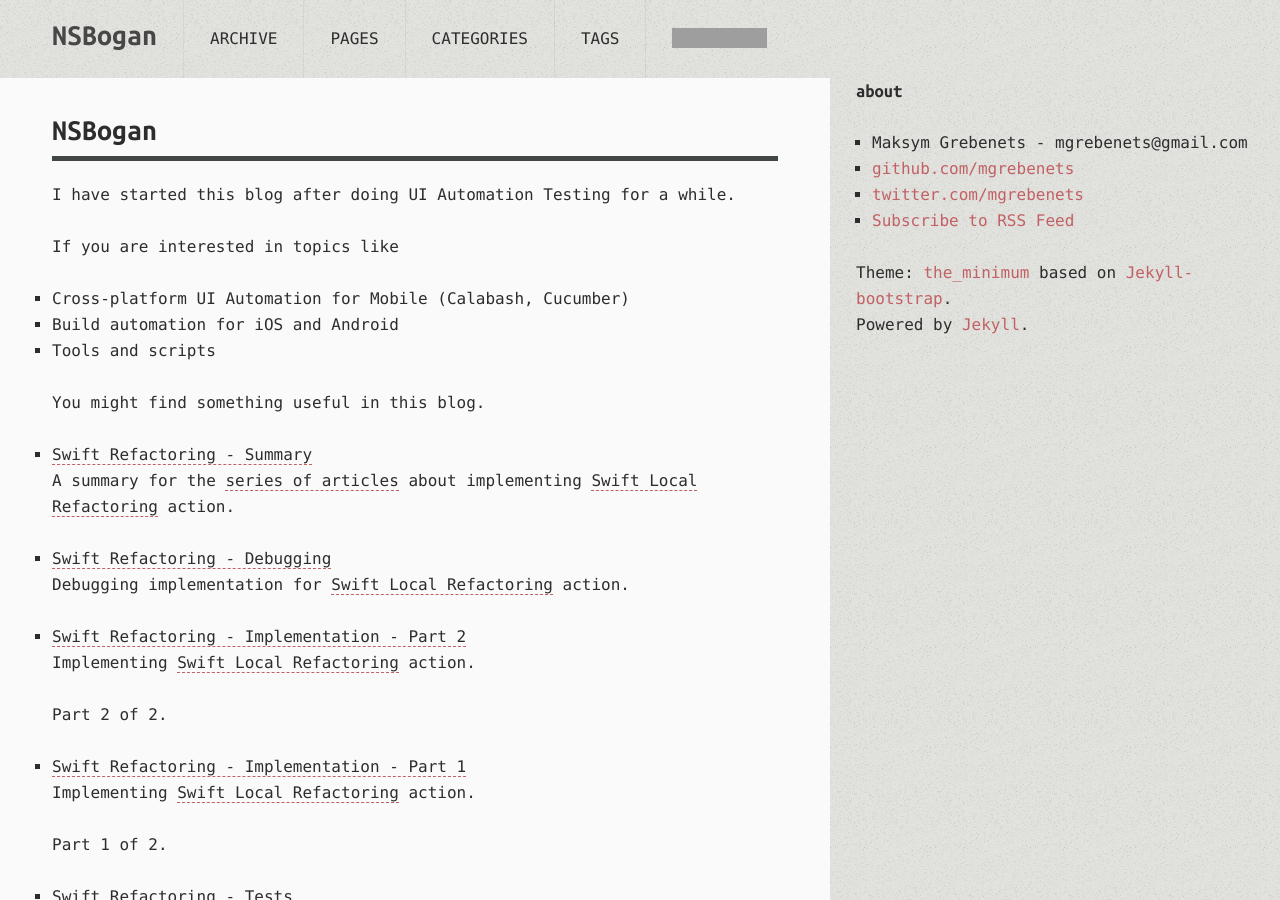
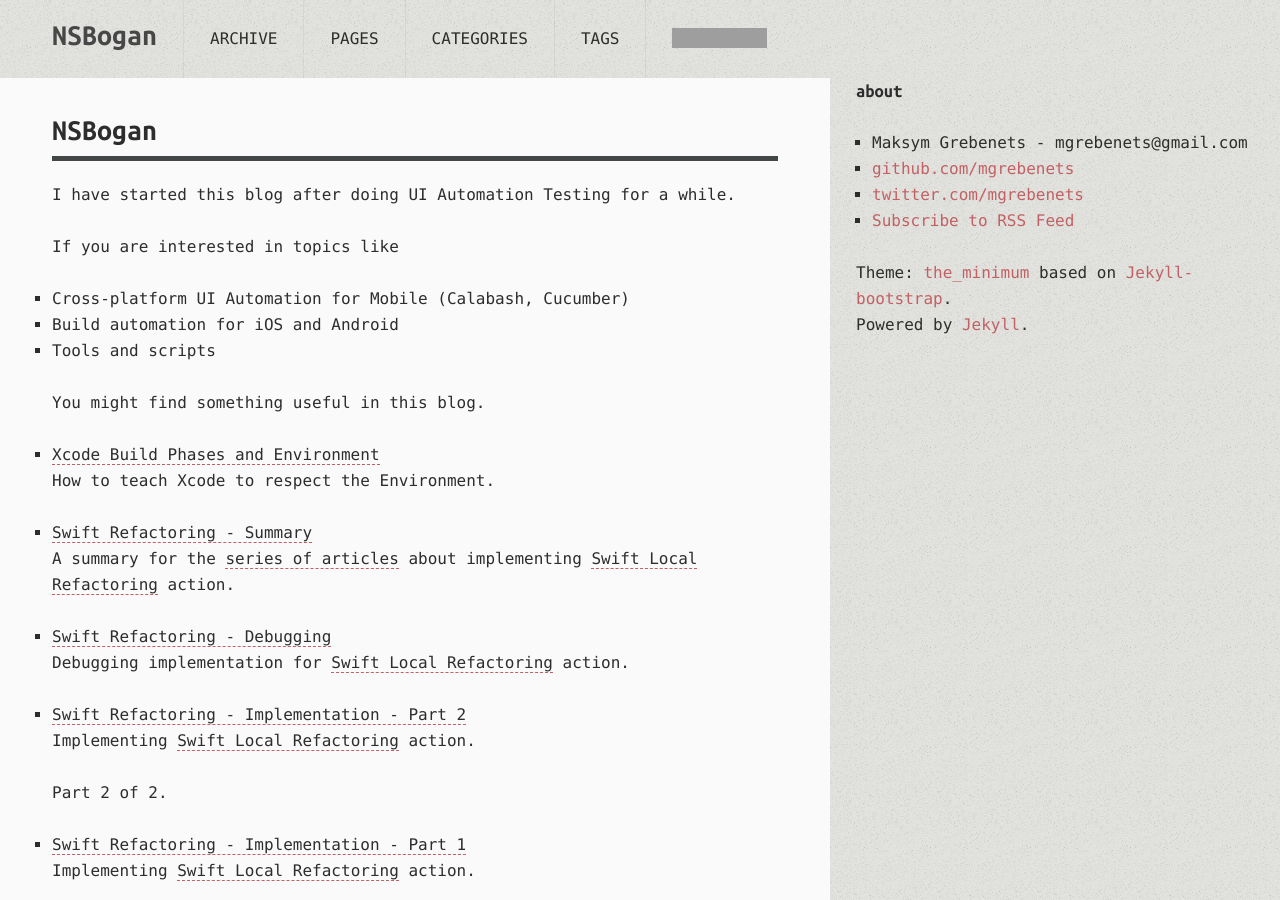
Before and after one commit to mgrebenets/mgrebenets.github.io, a Jekyll site: the page built from index.md, in a window 1280 px wide and 900 px high. Built offline with Jekyll 4.4.1, drawn with Linux system fonts in a browser that asks for light colours; comment, search, counter and statistics services are not loaded; some of the changed lines change nothing that is shown; grey boxes are pictures that could not be loaded.

Commit message:
Add xcode build phases article

````diff
--- /dev/null
+++ b/_posts/2019-04-04-xcode-build-phases-and-environment.md
@@ -0,0 +1,128 @@
+---
+layout: post
+title: "Xcode Build Phases and Environment"
+description: "Xcode Build Phases and Environment"
+category: Xcode
+tags: [xcode, apple, ci, cli, scripts]
+---
+{% include JB/setup %}
+
+How to teach Xcode to respect the Environment.
+
+<!--more-->
+
+If you've ever done iOS development you've surely used [Xcode Build Phases](https://help.apple.com/xcode/mac/10.2/#/dev50bab713d). One of the tasks that a build phase can perform is [running a shell script](https://help.apple.com/xcode/mac/10.2/#/devc8c930575), and that's where you can face one peculiar problem...
+
+# The Problem
+
+The problem is that shell scripts ran in Xcode build phases **do not** source the user shell profile.
+
+Try to put the following in your shell profiles`~/.profile`:
+
+```shell
+# In ~/.profile
+echo "Loading ~/.profile"
+
+# In ~/.bash_profile
+echo "Loading ~/.bash_profile"
+
+# In ~/.bashrc
+echo "Loading ~/.bashrc"
+```
+
+Then run the build phase by building Xcode project.
+
+![Build Phase]({{ site.url }}/assets/images/build-phases-env/build-phase.png)
+
+None of the messages from shell profiles will show up.
+
+The reason is that a shell ran from Xcode build phase is [non-interactive shell](https://www.vanimpe.eu/2014/01/18/different-shell-types-interactive-non-interactive-login/).
+
+It is not actually not a bug, but an expected behavior, which may confuse you a bit though.
+
+## The Example
+
+As an example, let's say you've got a Ruby script which you want to run as part of Xcode build phase.
+
+The script happens to be using some 2.5.x Ruby language features, which are not available in 2.3.x.
+
+You are also using [RVM](http://rvm.io/) to install and use version 2.5.x.
+
+Now add `ruby --version` to the build phase, build the project and check the output.
+On Mojave OS X the output will be `2.3.7`, which is the system Ruby version.
+
+None of the RVM environment usually defined in shell profile got loaded into script.
+
+## Login Shell
+
+One solution to this problem is to use [login shell](https://www.vanimpe.eu/2014/01/18/different-shell-types-interactive-non-interactive-login/).
+
+It's as simple as adding `-l` to the "Shell" parameter of the build phase, for example `/bin/sh -l`.
+However, it will **not** work for [Bourne shell (sh)](https://en.wikipedia.org/wiki/Bourne_shell).
+
+But the it **will** work for the [Bourne-again shell (bash)](https://en.wikipedia.org/wiki/Bash_(Unix_shell)), so you could change "Shell" parameter to say `/bin/bash -l`.
+
+You will see this in the logs now:
+
+> Loading ~/.bash_profile
+
+That works, but is not ideal. If you have a lot of developers on the team, they may have all kinds of things happening in their `~/.bash_profile` which you don't necessarily want to run in Xcode build phase. All you want is only load RVM environment, nothing else.
+
+Other developers may as well use [zsh](https://en.wikipedia.org/wiki/Z_shell) or some other kind of shell.
+
+## Build Phase Scripts
+
+Another way to tackle this problem is to source just the things that matter as part of each build phase script.
+
+For example, to use RVM for loading Ruby version in non-interactive shell, you could use this code:
+
+```shell
+export PATH="$HOME/.rvm/bin:$PATH" # Add RVM to PATH for scripting.
+
+# Read Ruby version for the project from .ruby-version.
+RUBY_VERSION="$(cat .ruby-version)"
+
+# Source the Ruby environment for selected Ruby version.
+source "$(rvm "${RUBY_VERSION}" do rvm env --path | tail -n1)"
+```
+
+Here we first add `rvm` command to the `PATH`.
+Then we read Ruby version used by the project from `.ruby-version` file, which is one of the common setups.
+Finally we get a shell script containing all the environment variables using `rvm "${RUBY_VERSION}" do rvm env --path` and source (load) that script into current shell session.
+
+Now you can put this code to a [dotenv](https://github.com/bkeepers/dotenv) file called `.env.ruby`, for example.
+Each build phase shell script that requires Ruby can now add `source .env.ruby` line.
+
+![Load Ruby Environment]({{ site.url }}/assets/images/build-phases-env/source-env.png)
+
+While this approach may look like it requires more work, it is still a better one for a couple of reasons:
+
+- You only load the things you need to run your script, not all the things from user's shell profile
+- The Ruby version is selected based on the project's `.ruby-version` file, while with login shell approach the default Ruby version set for RVM globally is loaded and you'd have to run extra code to switch to correct version
+
+# Tips
+
+A few tips to using shell script build phases.
+
+## Script Errors
+
+Add `-e` flag for build phase to fail if shell script returns error code other that `0`, e.g. `/bin/sh -e`.
+
+## Managing Build Phase Scripts
+
+Use the following convention to manage you build phase scripts:
+
+> There must be one shell script per build phase.
+
+For example, put all your build phase scripts in a directory named `build-phases`, e.g. `build-phases/codecheck.sh`, `build-phases/codegen.sh`, etc.
+
+In Xcode build phase UI instead of having an inline script, you have this now:
+
+![Build Phase Script]({{ site.url }}/assets/images/build-phases-env/build-phase-script.png)
+
+You can even move the Ruby environment loading line inside the build phase script to keep it down to a one-liner.
+
+It's a much better approach for a number of reasons:
+
+- If you modify the build phase script, it's much easier to review it in pull request as a change of `.sh` file, compared to when you have to review it as part of `pbxproj` UTF-8 ASCII plist file changes with all the newline and other escape sequences added into the mix.
+- You can reuse build phase scripts outside of Xcode, e.g. if you try to use alternative build system like [Buck](https://buckbuild.com).
````
Also changed, not shown: _posts/2019-02-06-swift-refactoring---summary.md (line endings or trailing spaces), assets/images/build-phases-env/build-phase-script.png (added), assets/images/build-phases-env/build-phase.png (added), assets/images/build-phases-env/source-env.png (added).
